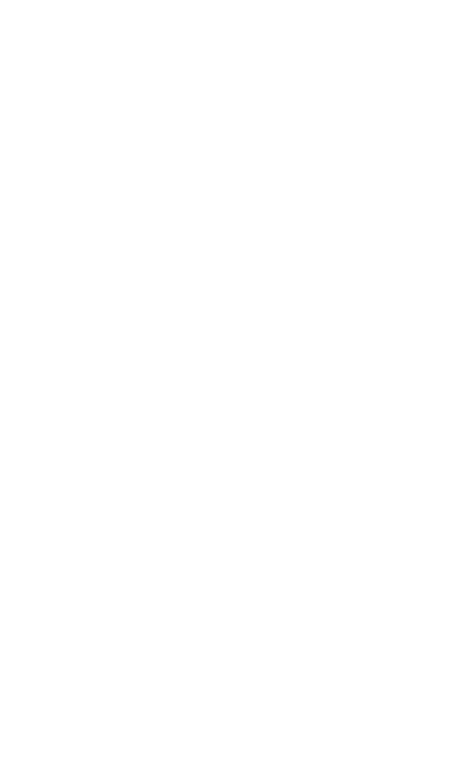
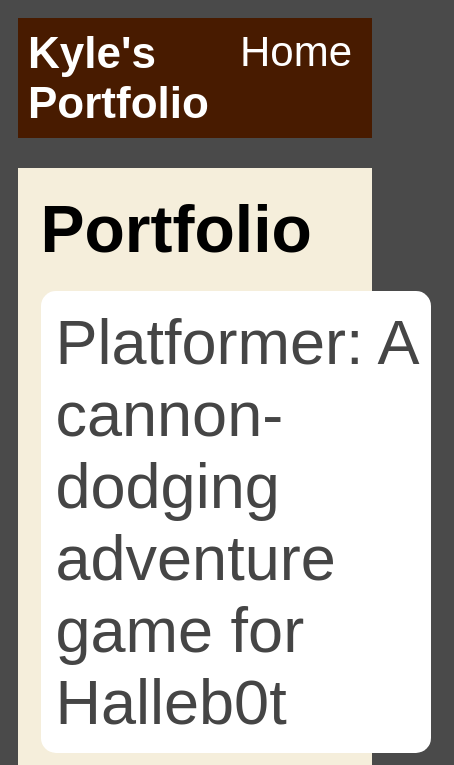
Before and after one commit to Kyle-G2/Kyle-G2.github.io, a plain HTML site: page portfolio.html in a window 390 px wide. Shown: the top 765 px of the page, 454 px wide, since content can reach past the window. Drawn offline with Linux system fonts and the light colour scheme.

Commit message:
finished portfolio

```diff
--- a/portfolio.html
+++ b/portfolio.html
@@ -0,0 +1,40 @@
+<!DOCTYPE html>
+<html>
+  <head>
+    <title>Kyle's Portfolio</title>
+    <link rel="stylesheet" href="style.css">
+  </head>
+
+  <body>
+    <!-- All content goes here -->
+    <div id="all-contents">
+      <nav>
+        <h1>Kyle's Portfolio</h1>
+        <ul id="nav-ul">
+            <li class="nav-li">
+                <a href="index.html">Home</a>
+            </li>
+        </ul>
+      </nav>
+
+      <main>
+        <div class="content">
+            <h1>Portfolio</h1>
+            <ul id="portfolio">
+                <li>
+                <a href="fsd-projects/platformer/">Platformer: A cannon-dodging adventure game for Halleb0t</a>
+                </li>
+
+                <li>
+                  <a href="fsd-projects/bouncing-box/">Bouncing Box: A fun introduction to web game development</a>
+                </li>
+
+                <li>
+ <a href="fsd-projects/circularity/">Circularity: A poetic motion experiment with circles</a>
+                </li>
+            </ul>
+        </div>
+      </main>
+    </div>
+  </body>
+</html>
--- a/style.css
+++ b/style.css
@@ -1,6 +1,6 @@
 body {
-    background: rgb(125, 198, 205);
-    color: rgb(45, 45, 45);
+    background: rgb(74, 74, 74);
+    color: rgb(63, 63, 63);
     padding: 10px;
     font-family: Arial, sans-serif;
 }
@@ -12,7 +12,7 @@
 
 /* navigation menu */
 nav {
-    background: rgb(239, 80, 41);
+    background: rgb(72, 27, 0);
     margin: 0 auto;
     display: flex;
     padding: 10px;
@@ -74,3 +74,79 @@
 h2, h3 {
     margin: 0px;
 }
+
+/* Portfolio styles */
+.content h1 {
+  color: black;
+}
+
+#portfolio {
+  list-style-type: none;
+  padding-left: 0;
+}
+
+#portfolio li {
+  background: #fff;
+  padding: 10px;
+  border-radius: 10px;
+  margin-bottom: 10px;
+}
+
+#portfolio li:hover {
+  background: #eee;
+}
+
+#portfolio a {
+  text-decoration: none;
+  color: #454545;
+}
+
+/* responsive web design */
+@media screen and (min-width: 120px) and (max-width: 1080px) {
+  main {
+    height: 100ch;
+    zoom: 1.5;
+    display: grid;
+  }
+
+  h1 {
+    font-size: 44px;
+  }
+
+  h2 {
+    font-size: 42px;
+  }
+
+  h3 {
+    font-size: 36px;
+  }
+
+  #all-contents {
+    height: 100ch;
+    margin: none;
+  }
+
+  a {
+    font-size: 42px;
+  }
+
+  .sidebar {
+    margin-right: 0px;
+    justify-content: center;
+    align-items: center;
+  }
+
+  .sidebar-img {
+    width: 100%;
+  }
+
+  p,
+  li {
+    font-size: 24px;
+  }
+
+  .content {
+    align-content: center;
+    justify-content: center;
+  }
+}
```
